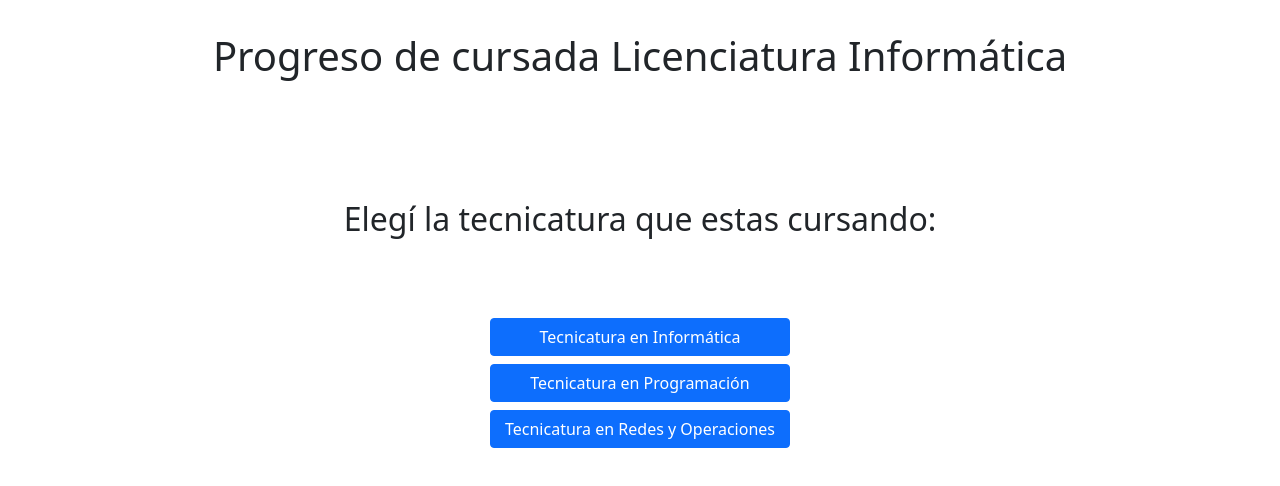
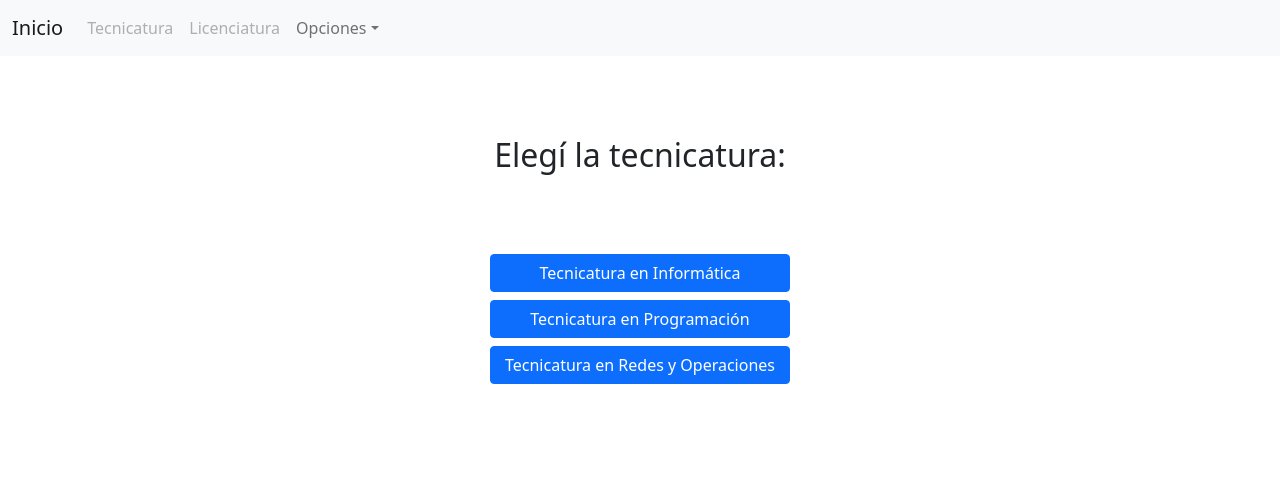
Before and after one commit to fernandobouchet/ProgresoLicenciaturaInformatica, a React (Create React App) app: page / in a window 1280 px wide. Shown: the top 486 px of the page. Built offline with nearby package versions, Linux system fonts and the light colour scheme; the HTML template or start-up script is replaced by a standard one.

Commit message:
Add NavBar and cleanup

```diff
--- a/src/App.js
+++ b/src/App.js
@@ -1,6 +1,5 @@
 import { Route, Routes } from 'react-router-dom';
 import Home from './components/Home';
-import Statistic from './components/Statistic';
 import { useEffect, useState } from 'react';
 import {
   SaveData,
@@ -15,6 +14,7 @@ import {
   equivalentAverageNote,
   itsEquivalent,
 } from './Utils/Functions';
+import NavigationBar from './components/NavigationBar';
 
 function App() {
   const [career, setCareer] = useState(LoadCareers());
@@ -95,24 +95,15 @@ function App() {
   }
 
   return (
+    <>
+      <NavigationBar resetData={() => resetData()} career={career} />
       <Routes>
         <Route
           path="/"
           element={
             <Home
               changeCareer={(e, tecnicatura) => changeCareer(e, tecnicatura)}
-            resetData={() => resetData()}
               career={career}
-            careerName={careerName}
-          />
-        }
-      />
-      <Route path="estadisticas" element={<Statistic />} />
-      <Route
-        path="tecnicatura"
-        element={
-          <Main
-            state={career}
               careerName={careerName}
               changeState={(course, state, note, id) =>
                 changeCourseStateCareer(course, state, note, id)
@@ -133,6 +124,7 @@ function App() {
           }
         />
       </Routes>
+    </>
   );
 }
 
--- a/src/components/Home.js
+++ b/src/components/Home.js
@@ -2,25 +2,18 @@ import { Container, Button, Stack } from 'react-bootstrap';
 import { MateriasTecnicaturaInformatica } from '../Utils/TecnicaturaInformatica';
 import { MateriasTecnicaturaProgramacion } from '../Utils/TecnicaturaProgramacion';
 import { MateriasTecnicaturaRedes } from '../Utils/TecnicaturaRedes';
-import { Link } from 'react-router-dom';
 import styled from 'styled-components';
-import ResetButton from './ResetButton';
-import { useState } from 'react';
+import Main from './Main';
 
 const Home = (props) => {
-  const { changeCareer, career, careerName, resetData } = props;
-
-  const [modalShow, setModalShow] = useState(false);
+  const { changeCareer, career, careerName, changeState } = props;
 
   return (
     <>
       <HomeContainer>
-        <Header>
-          <h1>Progreso de cursada Licenciatura Informática</h1>
-        </Header>
         {!career ? (
           <Container>
-            <SubTitle>Elegí la tecnicatura que estas cursando:</SubTitle>
+            <SubTitle>Elegí la tecnicatura:</SubTitle>
             <StyledStack gap={2}>
               <Button
                 onClick={(e) => changeCareer(e, MateriasTecnicaturaInformatica)}
@@ -42,28 +35,11 @@ const Home = (props) => {
             </StyledStack>
           </Container>
         ) : (
-          <>
-            <Container>
-              <StyledStack gap={3}>
-                <Link to={'/tecnicatura'}>
-                  <Button>{careerName}</Button>
-                </Link>
-                <Link to={'/licenciatura'}>
-                  <Button>Licenciatura en Informática</Button>
-                </Link>
-              </StyledStack>
-            </Container>
-            <ResetButtonContainer>
-              <Button variant="primary" onClick={() => setModalShow(true)}>
-                Borrar Datos
-              </Button>
-              <ResetButton
-                show={modalShow}
-                onHide={() => setModalShow(false)}
-                resetData={resetData}
-              />
-            </ResetButtonContainer>
-          </>
+          <Main
+            state={career}
+            careerName={careerName}
+            changeState={changeState}
+          />
         )}
       </HomeContainer>
     </>
@@ -77,10 +53,6 @@ const StyledStack = styled(Stack)`
   margin: auto;
 `;
 
-const Header = styled.header`
-  margin: 2rem 0;
-`;
-
 const SubTitle = styled.h2`
   margin: 5rem 0;
 `;
@@ -92,8 +64,3 @@ const HomeContainer = styled(Container)`
   align-content: center;
   justify-content: flex-start;
 `;
-
-const ResetButtonContainer = styled(Container)`
-  position: absolute;
-  top: 90%;
-`;
--- a/src/components/Main.js
+++ b/src/components/Main.js
@@ -1,25 +1,26 @@
 import AccordionMain from './Accordion';
-import { Container, Button } from 'react-bootstrap';
-import { Link } from 'react-router-dom';
+import { Container } from 'react-bootstrap';
 import styled from 'styled-components';
 import Statistic from './Statistic';
+import Home from './Home';
 
 const Main = (props) => {
   const { state, changeState, careerName } = props;
 
   return (
+    <>
+      {state ? (
         <Container>
           <TitleContainer>
             <h1>{careerName}</h1>
           </TitleContainer>
           <Statistic data={state} />
           <AccordionMain Materias={state} changeState={changeState} />
-      <LinkContainer>
-        <Link to={'/'}>
-          <Button>Volver</Button>
-        </Link>
-      </LinkContainer>
         </Container>
+      ) : (
+        <Home />
+      )}
+    </>
   );
 };
 
@@ -28,7 +29,3 @@ export default Main;
 const TitleContainer = styled(Container)`
   margin: 2rem 0;
 `;
-
-const LinkContainer = styled(Container)`
-  margin-top: 5rem;
-`;
--- /dev/null
+++ b/src/components/NavigationBar.js
@@ -0,0 +1,81 @@
+import Container from 'react-bootstrap/Container';
+import Nav from 'react-bootstrap/Nav';
+import Navbar from 'react-bootstrap/Navbar';
+import NavDropdown from 'react-bootstrap/NavDropdown';
+import Offcanvas from 'react-bootstrap/Offcanvas';
+import styled from 'styled-components';
+import { useState } from 'react';
+import ResetButton from './ResetButton';
+import { Link } from 'react-router-dom';
+
+const NavigationBar = (props) => {
+  const { resetData, career } = props;
+
+  const [modalShow, setModalShow] = useState(false);
+
+  return (
+    <>
+      <Navbar expand={'sm'} variant="light" bg="light" collapseOnSelect>
+        <Container fluid>
+          <Navbar.Brand as={Link} to={'/'}>
+            Inicio
+          </Navbar.Brand>
+          <Navbar.Toggle aria-controls={`offcanvasNavbar-expand-${'sm'}`} />
+          <Navbar.Offcanvas
+            id={`offcanvasNavbar-expand-${'sm'}`}
+            aria-labelledby={`offcanvasNavbarLabel-expand-${'sm'}`}
+            placement="end"
+          >
+            <Offcanvas.Header closeButton>
+              <Offcanvas.Title id={`offcanvasNavbarLabel-expand-${'sm'}`}>
+                Menú
+              </Offcanvas.Title>
+            </Offcanvas.Header>
+            <Offcanvas.Body>
+              <Nav className="justify-content-start flex-grow-1 pe-3">
+                <Nav.Link as={Link} to={'/'} disabled={!career}>
+                  Tecnicatura
+                </Nav.Link>
+                <Nav.Link as={Link} to={'/licenciatura'} disabled={!career}>
+                  Licenciatura
+                </Nav.Link>
+                <NavDropdown
+                  title="Opciones"
+                  id={`offcanvasNavbarDropdown-expand-${'sm'}`}
+                >
+                  <NavDropdown.Item href="#action3">
+                    Iniciar sesión
+                  </NavDropdown.Item>
+                  <NavDropdown.Item href="#action4">
+                    Modo oscuro
+                  </NavDropdown.Item>
+                  <NavDropdown.Divider />
+                  <NavDropdown.Item
+                    onClick={() => setModalShow(true)}
+                    disabled={!career}
+                  >
+                    Borrar Datos
+                  </NavDropdown.Item>
+                </NavDropdown>
+              </Nav>
+            </Offcanvas.Body>
+          </Navbar.Offcanvas>
+        </Container>
+      </Navbar>
+      <ResetButtonContainer>
+        <ResetButton
+          show={modalShow}
+          onHide={() => setModalShow(false)}
+          resetData={resetData}
+        />
+      </ResetButtonContainer>
+    </>
+  );
+};
+
+export default NavigationBar;
+
+const ResetButtonContainer = styled(Container)`
+  position: absolute;
+  top: 90%;
+`;
--- a/src/components/ResetButton.js
+++ b/src/components/ResetButton.js
@@ -1,4 +1,5 @@
 import { Modal, Button, Stack } from 'react-bootstrap';
+import { Link } from 'react-router-dom';
 
 const ResetButton = (props) => {
   const { resetData, ...otherProps } = props;
@@ -21,6 +22,7 @@ const ResetButton = (props) => {
             gap={2}
             style={{ justifyContent: 'center' }}
           >
+            <Link to={'/'}>
               <Button
                 variant="danger"
                 onClick={() => {
@@ -29,7 +31,9 @@ const ResetButton = (props) => {
                 }}
               >
                 Borrar Datos
-            </Button>
+              </Button>{' '}
+            </Link>
+
             <Button onClick={props.onHide}>Cancelar</Button>
           </Stack>
         </Modal.Body>
--- a/src/components/Statistic.js
+++ b/src/components/Statistic.js
@@ -64,12 +64,6 @@ const Statistic = (props) => {
             </StyledSpan>
           </StyledDiv>
         </StyledContainer>
-        {average > 0 && (
-          <AverageContainer>
-            <h6>Promedio</h6>
-            <h6>{average}/10</h6>
-          </AverageContainer>
-        )}
       </Container>
     </StatisticContainer>
   );
```
Lines whose indentation alone changed are shown as unchanged.
